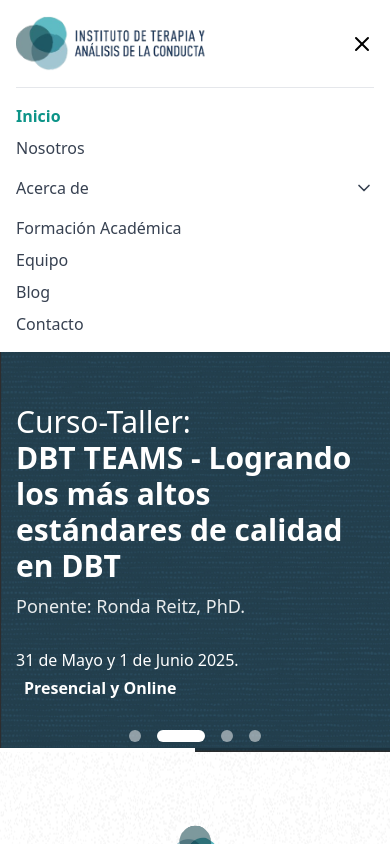
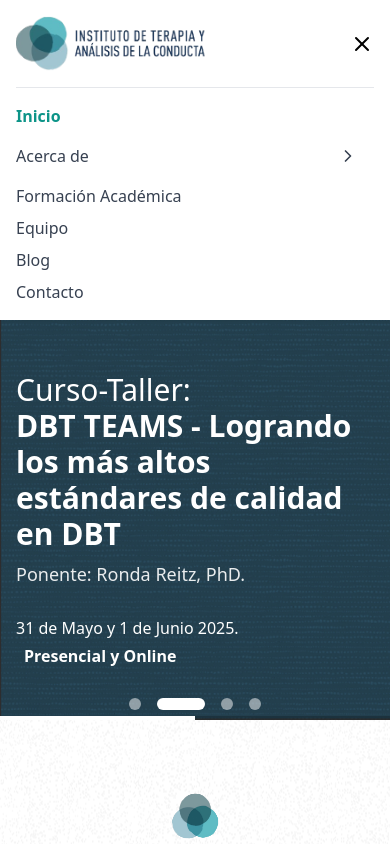
Before and after one commit to deca-dev/ITAC, a React (Vite) app: page / in a window 390 px wide. Both pictures are taken after a click on the button 362 px from the left and 43 px from the top of the page. Shown: the top 844 px of the page. Built offline with nearby package versions, Linux system fonts and the light colour scheme.

Commit message:
Update header

```diff
--- a/src/components/Header.tsx
+++ b/src/components/Header.tsx
@@ -1,21 +1,21 @@
 import React, { useRef, useState } from 'react';
 import { Link, useLocation } from 'react-router-dom';
-import { Menu, X, ChevronDown, ChevronLeft } from 'lucide-react';
+import { Menu, X, ChevronDown, ChevronLeft, ChevronRight } from 'lucide-react';
 
 const Header = () => {
   const [isMenuOpen, setIsMenuOpen] = useState(false);
   const [aboutDesktopOpen, setAboutDesktopOpen] = useState(false); // desktop hover/focus
-  const [mobilePanel, setMobilePanel] = useState<'root' | 'about'>('root'); // mobile column panel
+  const [mobilePanel, setMobilePanel] = useState<'root' | 'about'>('root'); // mobile slide panel
   const aboutTimer = useRef<number | null>(null);
   const location = useLocation();
 
   const isActive = (path: string) => location.pathname === path;
 
-  // highlight any Acerca de sub-route
+  // resaltar sección "Acerca de" si estás en cualquiera de sus subrutas
   const aboutPaths = ['/nosotros', '/publicaciones', '/libros-terapias-contextuales'];
   const isAboutActive = aboutPaths.includes(location.pathname);
 
-  // Desktop hover intent (prevents flicker)
+  // Desktop hover intent (reduce flicker)
   const openAbout = () => {
     if (aboutTimer.current) window.clearTimeout(aboutTimer.current);
     setAboutDesktopOpen(true);
@@ -25,7 +25,7 @@ const Header = () => {
     aboutTimer.current = window.setTimeout(() => setAboutDesktopOpen(false), 140);
   };
 
-  // Close mobile menu after navigation
+  // Cerrar menú móvil tras navegar
   const closeAllMobile = () => {
     setIsMenuOpen(false);
     setMobilePanel('root');
@@ -53,8 +53,8 @@ const Header = () => {
               Inicio
             </Link>
 
-            {/* New top-level page: Nosotros */}
-            {/* <Link
+            {/* (Si quieres volver a mostrar “Nosotros” como top-level, descomenta)
+            <Link
               to="/nosotros"
               className={`transition-colors ${
                 isActive('/nosotros') ? 'text-[#5fbcc2] font-semibold' : 'text-gray-700 hover:text-[#5fbcc2]'
@@ -63,7 +63,7 @@ const Header = () => {
               Nosotros
             </Link> */}
 
-            {/* Acerca de (NOT clickable): acts as a menu button with dropdown */}
+            {/* Acerca de (no clickeable; abre dropdown) */}
             <div
               className="relative"
               onMouseEnter={openAbout}
@@ -86,10 +86,10 @@ const Header = () => {
                 />
               </button>
 
-              {/* Dropdown: use top-full + pt-2 (buffer) to avoid hover gaps */}
+              {/* Dropdown con pequeño buffer para evitar perder hover */}
               <div
                 id="about-menu-desktop"
-                className={`absolute left-0 top-full pt-2 transition opacity-100 ${
+                className={`absolute left-0 top-full pt-2 transition ${
                   aboutDesktopOpen ? 'visible opacity-100' : 'invisible opacity-0'
                 }`}
               >
@@ -134,7 +134,7 @@ const Header = () => {
               </div>
             </div>
 
-            {/* Other links */}
+            {/* Resto de links */}
             <Link
               to="/formacion-academica"
               className={`transition-colors ${
@@ -143,7 +143,6 @@ const Header = () => {
             >
               Formación Académica
             </Link>
-
             <Link
               to="/equipo"
               className={`transition-colors ${
@@ -152,7 +151,6 @@ const Header = () => {
             >
               Equipo
             </Link>
-
             <a href="#blog" className="text-gray-700 hover:text-[#5fbcc2] transition-colors">
               Blog
             </a>
@@ -177,10 +175,16 @@ const Header = () => {
 
         {/* ======================== Mobile Nav ======================== */}
         {isMenuOpen && (
-          <div className="lg:hidden border-t">
-            {/* Panels: root or about */}
-            {mobilePanel === 'root' ? (
-              <nav className="flex flex-col py-4 space-y-2">
+          <div className="lg:hidden border-t py-4">
+            {/* Contenedor deslizante (2 paneles) */}
+            <div className="overflow-hidden">
+              <div
+                className={`flex w-[200%] transition-transform duration-700 ease-in-out ${
+                  mobilePanel === 'about' ? '-translate-x-1/2' : 'translate-x-0'
+                }`}
+              >
+                {/* === Panel ROOT (col 1) === */}
+                <nav className="w-1/2 pr-4 flex flex-col space-y-2">
                   <Link
                     to="/"
                     className={`transition-colors ${
@@ -191,19 +195,9 @@ const Header = () => {
                     Inicio
                   </Link>
 
-                <Link
-                  to="/nosotros"
-                  className={`transition-colors ${
-                    isActive('/nosotros') ? 'text-teal-600 font-semibold' : 'text-gray-700 hover:text-teal-600'
-                  }`}
-                  onClick={closeAllMobile}
-                >
-                  Nosotros
-                </Link>
-
-                {/* Acerca de -> opens second column panel */}
+                  {/* Botón que abre el submenú (ChevronRight en mobile) */}
                   <button
-                  className={`w-full flex items-center justify-between px-0 py-2 ${
+                    className={`w-full flex items-center justify-between py-2 ${
                       isAboutActive ? 'text-teal-600 font-semibold' : 'text-gray-700'
                     }`}
                     onClick={() => setMobilePanel('about')}
@@ -212,7 +206,7 @@ const Header = () => {
                     aria-expanded={mobilePanel === 'about'}
                   >
                     <span>Acerca de</span>
-                  <ChevronDown className="w-5 h-5" />
+                    <ChevronRight className="w-5 h-5" />
                   </button>
 
                   <Link
@@ -242,9 +236,9 @@ const Header = () => {
                     Contacto
                   </a>
                 </nav>
-            ) : (
-              // ======= ABOUT SUBMENU PANEL (Second column) =======
-              <div id="about-mobile-panel" className="py-4">
+
+                {/* === Panel ABOUT (col 2) === */}
+                <div id="about-mobile-panel" className="w-1/2 pl-4">
                   <div className="flex items-center mb-3">
                     <button
                       onClick={() => setMobilePanel('root')}
@@ -266,7 +260,6 @@ const Header = () => {
                     >
                       Nosotros
                     </Link>
-
                     <Link
                       to="/publicaciones"
                       className={`transition-colors ${
@@ -276,7 +269,6 @@ const Header = () => {
                     >
                       Publicaciones
                     </Link>
-
                     <Link
                       to="/libros-terapias-contextuales"
                       className={`transition-colors ${
@@ -288,7 +280,8 @@ const Header = () => {
                     </Link>
                   </div>
                 </div>
-            )}
+              </div>
+            </div>
           </div>
         )}
       </div>
```
Lines whose indentation alone changed are shown as unchanged.
